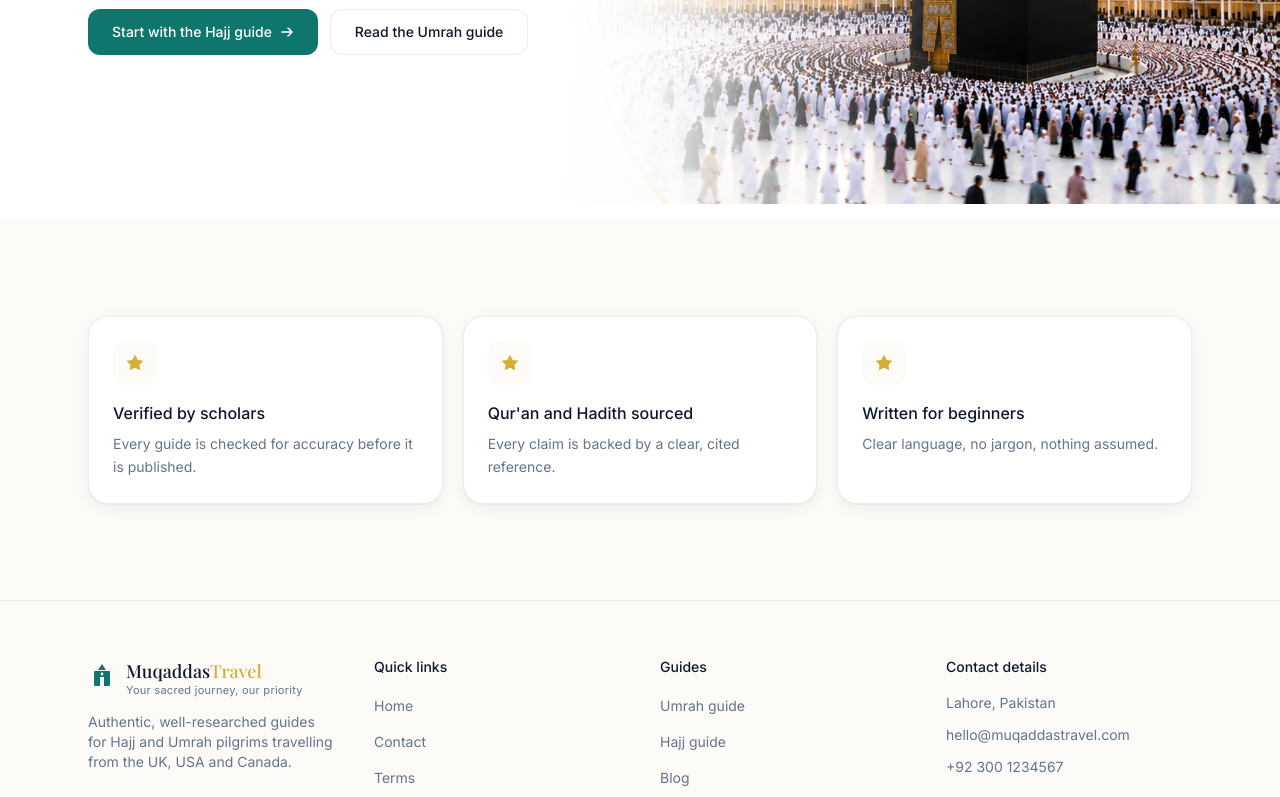
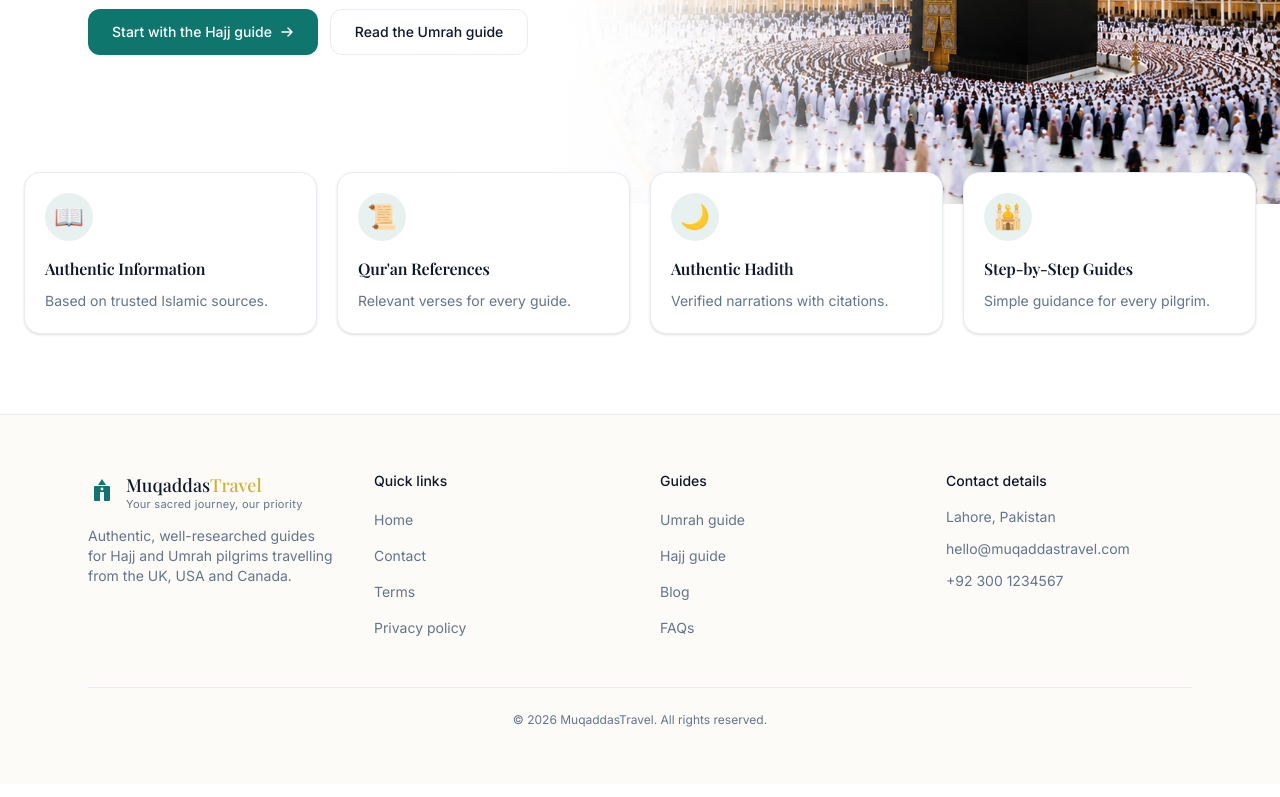
Before and after one commit to ayubliaqat/muqaddastravel, a Next.js app: page / in a window 1280 px wide. Shown: the part 549-1346 px from the top of the page. Built offline with nearby package versions, Linux system fonts and the light colour scheme.

Commit message:
we have added the trust highlights component

```diff
--- a/package.json
+++ b/package.json
@@ -25,6 +25,7 @@
     "cross-env": "^7.0.3",
     "dotenv": "16.4.7",
     "graphql": "^16.8.1",
+    "lucide-react": "^1.25.0",
     "next": "16.2.6",
     "payload": "3.86.0",
     "react": "19.2.6",
--- a/src/components/Home/TrustHighlights.tsx
+++ b/src/components/Home/TrustHighlights.tsx
@@ -1,39 +1,43 @@
+export function TrustHighlights() {
   const highlights = [
     {
-    title: 'Verified by scholars',
-    description: 'Every guide is checked for accuracy before it is published.',
+      icon: '📖',
+      title: 'Authentic Information',
+      description: 'Based on trusted Islamic sources.',
     },
     {
-    title: "Qur'an and Hadith sourced",
-    description: 'Every claim is backed by a clear, cited reference.',
+      icon: '📜',
+      title: "Qur'an References",
+      description: 'Relevant verses for every guide.',
     },
     {
-    title: 'Written for beginners',
-    description: 'Clear language, no jargon, nothing assumed.',
+      icon: '🌙',
+      title: 'Authentic Hadith',
+      description: 'Verified narrations with citations.',
+    },
+    {
+      icon: '🕌',
+      title: 'Step-by-Step Guides',
+      description: 'Simple guidance for every pilgrim.',
     },
   ]
 
-export function TrustHighlights() {
   return (
-    <section className="bg-section py-20 md:py-24">
-      <div className="mx-auto max-w-6xl px-6">
-        <div className="grid grid-cols-1 gap-5 md:grid-cols-3">
+    <section className="relative -mt-12 mb-20 px-6">
+      <div className="mx-auto max-w-7xl">
+        <div className="grid grid-cols-2 gap-5 lg:grid-cols-4">
           {highlights.map((item) => (
             <div
               key={item.title}
-              className="group rounded-lg border border-border bg-card p-6 shadow-soft transition-all duration-200 hover:-translate-y-1 hover:border-brand hover:shadow-card"
+              className="group rounded-2xl border border-border bg-white p-5 shadow-sm transition-all duration-300 hover:-translate-y-1 hover:shadow-lg"
             >
-              <div className="flex h-11 w-11 items-center justify-center rounded-md bg-section">
-                <svg width="20" height="20" viewBox="0 0 18 18" fill="none" aria-hidden="true">
-                  <path
-                    d="M9 1.5L11.5 6.2L16.5 7L13 10.7L13.8 15.5L9 13.2L4.2 15.5L5 10.7L1.5 7L6.5 6.2L9 1.5Z"
-                    fill="var(--accent-gold)"
-                  />
-                </svg>
+              <div className="flex h-12 w-12 items-center justify-center rounded-full bg-brand/10 text-2xl">
+                {item.icon}
               </div>
 
-              <p className="mt-4 text-base font-medium text-primary">{item.title}</p>
-              <p className="mt-2 text-sm leading-relaxed text-secondary">{item.description}</p>
+              <h3 className="mt-4 text-base font-semibold text-primary">{item.title}</h3>
+
+              <p className="mt-2 text-sm leading-6 text-secondary">{item.description}</p>
             </div>
           ))}
         </div>
```
Also changed, not shown: 1 other file (tests, documents, lock files or other folders). Lines whose indentation alone changed are shown as unchanged.
